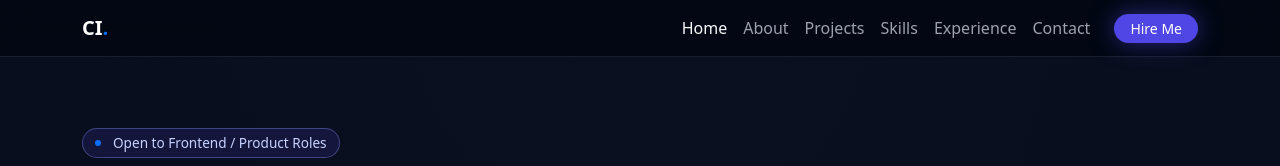
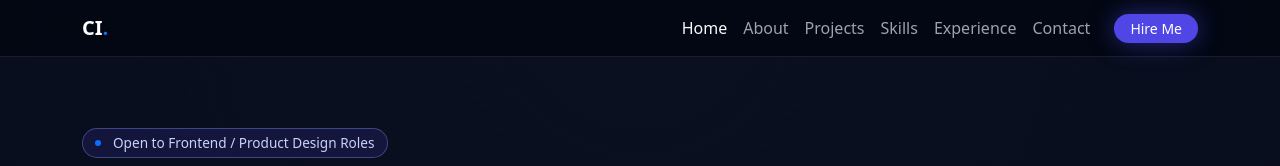
Before and after one commit to Eebaay/Christian-Portfolio, a plain HTML site: page index.html in a window 1280 px wide. Shown: the top 166 px of the page. Drawn offline with nearby package versions, Linux system fonts and the light colour scheme.

Commit message:
General updates

```diff
--- a/index.html
+++ b/index.html
@@ -294,7 +294,7 @@
         <div class="col-lg-7">
           <div class="hero-badge mb-3">
             <span class="rounded-circle bg-primary me-1" style="width: 6px; height: 6px;"></span>
-            Open to Frontend / Product Roles
+            Open to Frontend / Product Design Roles
           </div>
           <h1 class="hero-title mb-3">
             <span class="hero-highlight">Christian Ibe</span><br />
```
